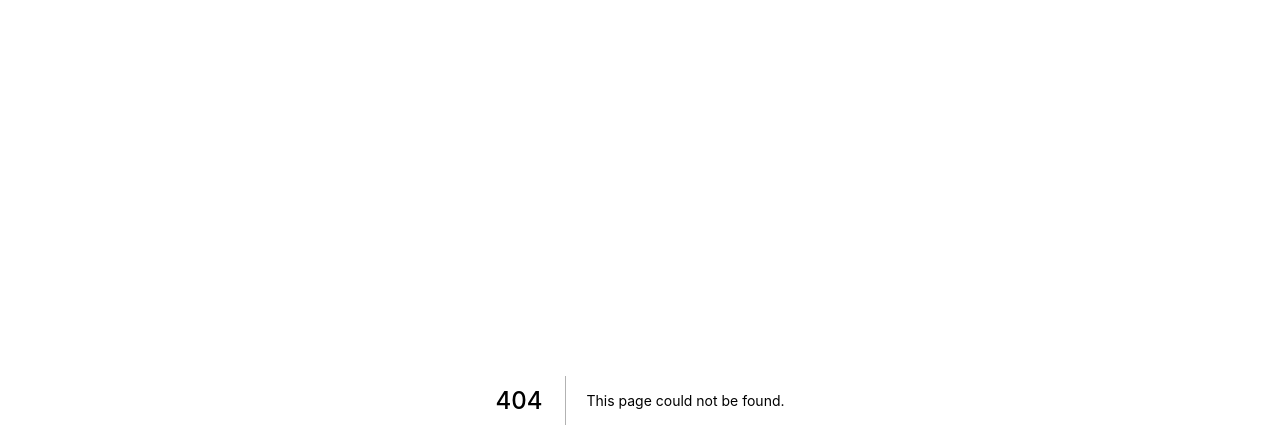
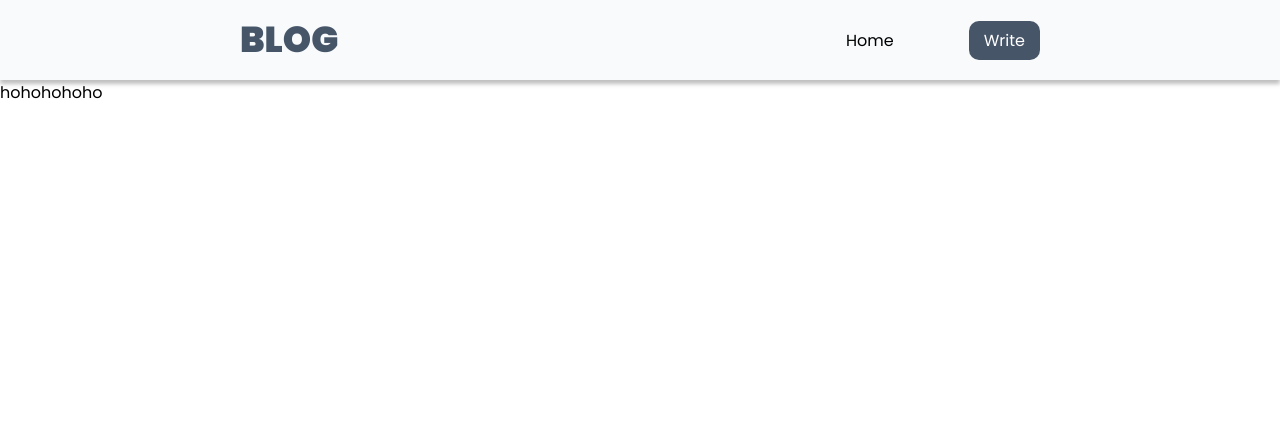
Before and after one commit to ricoputrap/nextjs-ts-blog-tiptap, a Next.js app: page /write in a window 1280 px wide. Before the commit this address had no page. Shown: the top 448 px of the page. Built offline with nearby package versions, Linux system fonts and the light colour scheme.

Commit message:
init project with base component + navbar

```diff
--- /dev/null
+++ b/components/atoms/NavMenuItem/index.styles.ts
@@ -0,0 +1,22 @@
+import styled from "styled-components";
+
+interface WrapperProps {
+  primary: boolean;
+}
+
+export const Wrapper = styled.div<WrapperProps>`
+  border-radius: 10px;
+  padding: 7px 15px;
+  background-color: ${props => props.primary ? "#475569" : "transparent"};
+
+  &:hover {
+    cursor: pointer;
+  }
+
+  p {
+    color: ${props => props.primary ? "#FFFFFF" : "#000000"};
+    margin: 0;
+    font-size: 16px;
+    font-weight: 400;
+  }
+`;
--- /dev/null
+++ b/components/atoms/NavMenuItem/index.tsx
@@ -0,0 +1,21 @@
+import Link from 'next/link';
+import React from 'react'
+import { Wrapper } from './index.styles';
+
+interface Props {
+  label: string;
+  to: string;
+  primary?: boolean;
+}
+
+const NavMenuItem: React.FC<Props> = ({ label, to, primary = false }) => {
+  return (
+    <Link href={to} passHref>
+      <Wrapper primary={primary}>
+        <p>{ label }</p>
+      </Wrapper>
+    </Link>
+  )
+}
+
+export default NavMenuItem
--- /dev/null
+++ b/components/molecules/Navbar/index.styles.ts
@@ -0,0 +1,22 @@
+import styled from "styled-components";
+
+export const Container = styled.div`
+  display: flex;
+  justify-content: space-between;
+  align-items: center;
+  height: 80px;
+  padding: 14px 240px;
+  background: #F8FAFC;
+  box-shadow: 0px 4px 4px rgba(0, 0, 0, 0.25);
+`;
+export const Title = styled.h1`
+  font-size: 36px;
+  font-weight: 900;
+  margin: 0;
+  color: #475569;
+  line-height: 54px;
+`;
+export const Menu = styled.div`
+  display: flex;
+  gap: 60px;
+`;
--- /dev/null
+++ b/components/molecules/Navbar/index.tsx
@@ -0,0 +1,25 @@
+import React from 'react'
+import NavMenuItem from '../../atoms/NavMenuItem'
+import { Container, Menu, Title } from './index.styles'
+
+const Navbar: React.FC = () => {
+  return (
+    <Container>
+      <Title>BLOG</Title>
+
+      <Menu>
+        <NavMenuItem
+          label='Home'
+          to="/"
+        />
+        <NavMenuItem
+          label='Write'
+          to="/write"
+          primary
+        />
+      </Menu>
+    </Container>
+  )
+}
+
+export default Navbar
--- a/package.json
+++ b/package.json
@@ -9,9 +9,11 @@
     "lint": "next lint"
   },
   "dependencies": {
+    "@types/styled-components": "^5.1.25",
     "next": "12.1.5",
     "react": "18.0.0",
-    "react-dom": "18.0.0"
+    "react-dom": "18.0.0",
+    "styled-components": "^5.3.5"
   },
   "devDependencies": {
     "@types/node": "17.0.24",
--- a/pages/_app.tsx
+++ b/pages/_app.tsx
@@ -1,8 +1,14 @@
 import '../styles/globals.css'
 import type { AppProps } from 'next/app'
+import Navbar from '../components/molecules/Navbar'
 
 function MyApp({ Component, pageProps }: AppProps) {
-  return <Component {...pageProps} />
+  return (
+    <>
+      <Navbar />
+      <Component {...pageProps} />
+    </>
+  )
 }
 
 export default MyApp
--- /dev/null
+++ b/pages/write/index.tsx
@@ -0,0 +1,10 @@
+import { NextPage } from 'next'
+import React from 'react'
+
+const Write: NextPage = () => {
+  return (
+    <div>hohohohoho</div>
+  )
+}
+
+export default Write
--- a/styles/globals.css
+++ b/styles/globals.css
@@ -1,9 +1,11 @@
+@import url('https://fonts.googleapis.com/css2?family=Poppins:wght@400;600;900&display=swap');
+
+
 html,
 body {
   padding: 0;
   margin: 0;
-  font-family: -apple-system, BlinkMacSystemFont, Segoe UI, Roboto, Oxygen,
-    Ubuntu, Cantarell, Fira Sans, Droid Sans, Helvetica Neue, sans-serif;
+  font-family: 'Poppins', sans-serif;
 }
 
 a {
```
Also changed, not shown: components/Base.tsx (added, +30 -0 lines), pages/index.tsx (+4 -64 lines), .babelrc (added), 1 other file (tests, documents, lock files or other folders).
